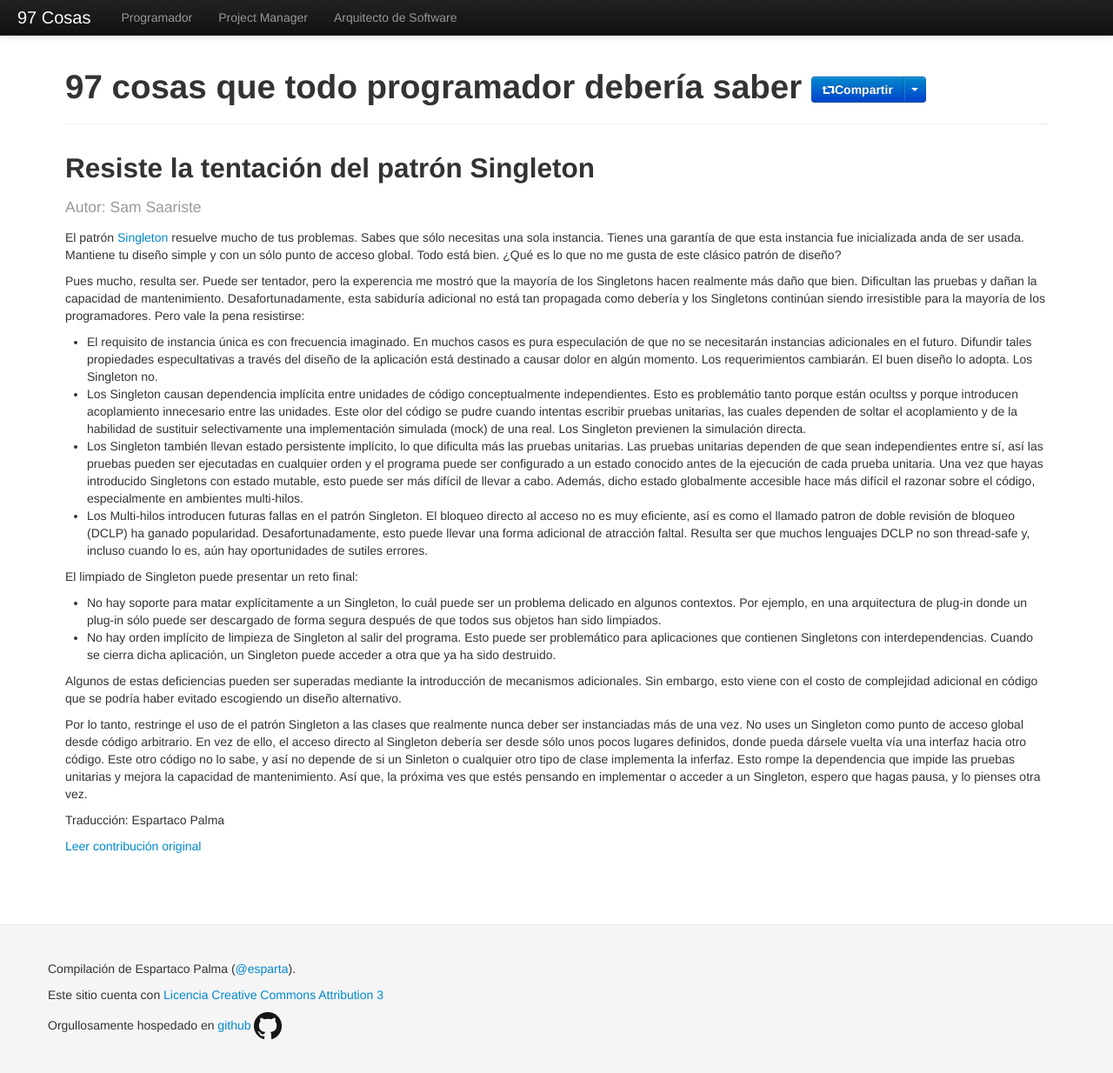
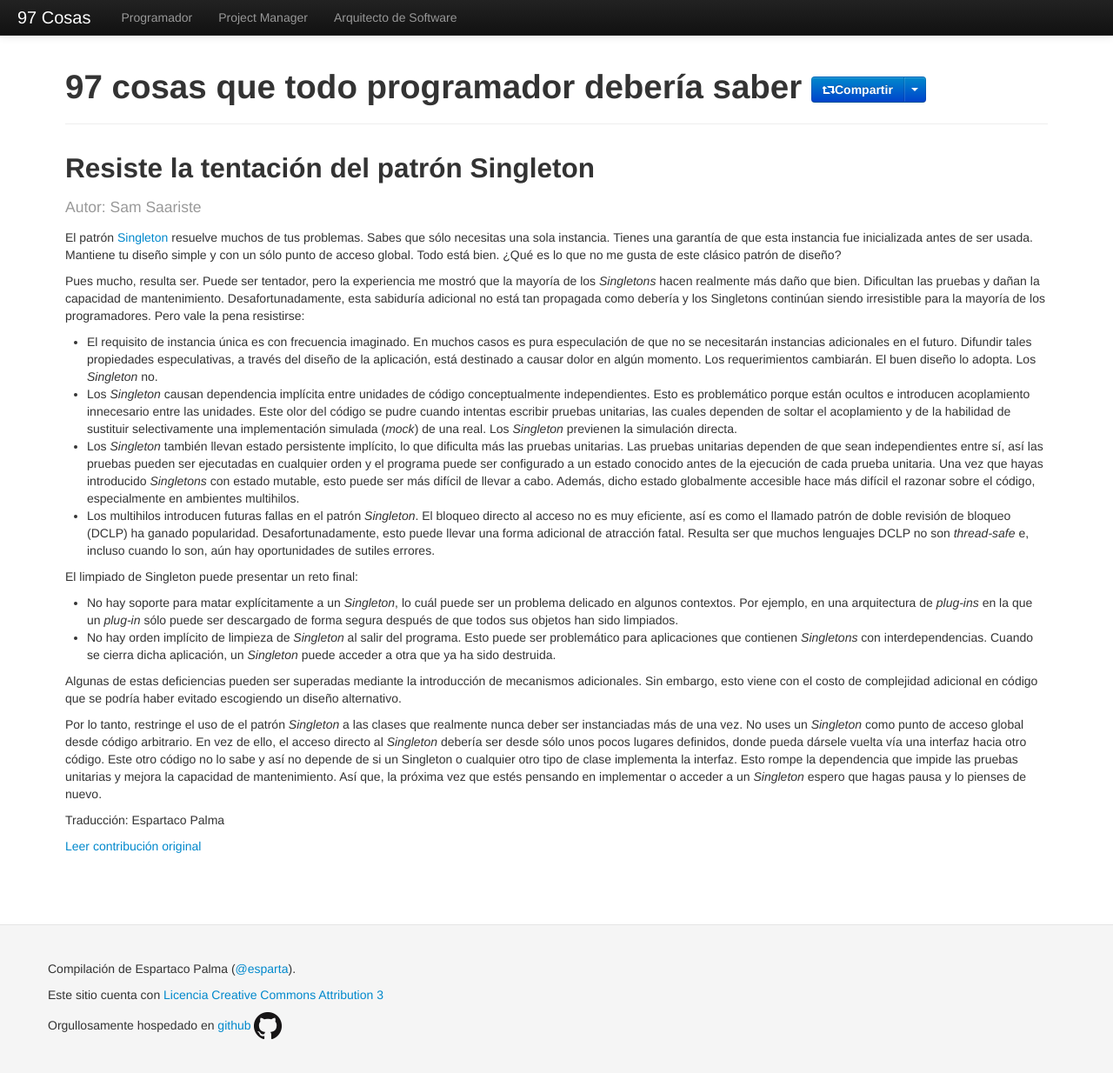
Before and after one commit to esparta/97cosas, a Jekyll site: the page built from programador/resiste-tentacion-singleton.md, in a window 1280 px wide and 1236 px high. Shown: the whole window at 87% size. Built offline with Jekyll 4.4.1, drawn with Linux system fonts in a browser that asks for light colours; comment, search, counter and statistics services are not loaded.

Commit message:
Spelling corrections on resiste-tentacion-singleton

```diff
--- a/programador/resiste-tentacion-singleton.md
+++ b/programador/resiste-tentacion-singleton.md
@@ -7,10 +7,14 @@ translator: Espartaco Palma
 original: http://programmer.97things.oreilly.com/wiki/index.php/Resist_the_Temptation_of_the_Singleton_Pattern
 ---
 
-El patrón [Singleton][1] resuelve mucho de tus problemas. Sabes que sólo necesitas una sola instancia. Tienes una garantía de que esta instancia fue inicializada anda de ser usada. Mantiene tu diseño simple y con un sólo punto de acceso global. Todo está bien. ¿Qué es lo que no me gusta de este clásico patrón de diseño?
+El patrón [Singleton][1] resuelve muchos de tus problemas. Sabes que
+sólo necesitas una sola instancia. Tienes una garantía de que esta
+instancia fue inicializada antes de ser usada. Mantiene tu diseño simple
+y con un sólo punto de acceso global. Todo está bien. ¿Qué es lo que no
+me gusta de este clásico patrón de diseño?
 
-Pues mucho, resulta ser. Puede ser tentador, pero la experencia me
-mostró que la mayoría de los Singletons hacen realmente más daño que
+Pues mucho, resulta ser. Puede ser tentador, pero la experiencia me
+mostró que la mayoría de los _Singletons_ hacen realmente más daño que
 bien. Dificultan las pruebas y dañan la capacidad de mantenimiento.
 Desafortunadamente, esta sabiduría adicional no está tan propagada como
 debería y los Singletons continúan siendo irresistible para la mayoría
@@ -18,60 +22,60 @@ de los programadores. Pero vale la pena resistirse:
 
 * El requisito de instancia única es con frecuencia imaginado. En muchos
 casos es pura especulación de que no se necesitarán instancias
-adicionales en el futuro. Difundir tales propiedades especultativas a
-través del diseño de la aplicación está destinado a causar dolor en algún
-momento. Los requerimientos cambiarán. El buen diseño lo adopta. Los
-Singleton no.
-* Los Singleton causan dependencia implícita entre unidades de código
-conceptualmente independientes. Esto es problemátio tanto porque están
-ocultss y porque introducen acoplamiento innecesario entre las unidades.
-Este olor del código se pudre cuando intentas escribir pruebas unitarias,
-las cuales dependen de soltar el acoplamiento y de la habilidad de
-sustituir selectivamente una implementación simulada (mock) de una real.
-Los Singleton previenen la simulación directa.
-* Los Singleton también llevan estado persistente implícito, lo que
+adicionales en el futuro. Difundir tales propiedades especulativas, a
+través del diseño de la aplicación, está destinado a causar dolor en
+algún momento. Los requerimientos cambiarán. El buen diseño lo adopta.
+Los _Singleton_ no.
+* Los _Singleton_ causan dependencia implícita entre unidades de código
+conceptualmente independientes. Esto es problemático porque están
+ocultos e introducen acoplamiento innecesario entre las unidades. Este
+olor del código se pudre cuando intentas escribir pruebas unitarias, las
+cuales dependen de soltar el acoplamiento y de la habilidad de sustituir
+selectivamente una implementación simulada (_mock_) de una real. Los
+_Singleton_ previenen la simulación directa.
+* Los _Singleton_ también llevan estado persistente implícito, lo que
 dificulta más las pruebas unitarias. Las pruebas unitarias dependen de
 que sean independientes entre sí, así las pruebas pueden ser ejecutadas
 en cualquier orden y el programa puede ser configurado a un estado
-conocido antes de la ejecución de cada prueba unitaria. Una vez que hayas
-introducido Singletons con estado mutable, esto puede ser más difícil de
-llevar a cabo. Además, dicho estado globalmente accesible hace más
-difícil el razonar sobre el código, especialmente en ambientes
-multi-hilos.
-* Los Multi-hilos introducen futuras fallas en el patrón Singleton. El
+conocido antes de la ejecución de cada prueba unitaria. Una vez que
+hayas introducido _Singletons_ con estado mutable, esto puede ser más
+difícil de llevar a cabo. Además, dicho estado globalmente accesible
+hace más difícil el razonar sobre el código, especialmente en ambientes
+multihilos.
+* Los multihilos introducen futuras fallas en el patrón _Singleton_. El
 bloqueo directo al acceso no es muy eficiente, así es como el llamado
-patron de doble revisión de bloqueo (DCLP) ha ganado popularidad.
+patrón de doble revisión de bloqueo (DCLP) ha ganado popularidad.
 Desafortunadamente, esto puede llevar una forma adicional de atracción
-faltal. Resulta ser que muchos lenguajes DCLP no son thread-safe y,
-incluso cuando lo es, aún hay oportunidades de sutiles errores.
+fatal. Resulta ser que muchos lenguajes DCLP no son _thread-safe_ e,
+incluso cuando lo son, aún hay oportunidades de sutiles errores.
 
 El limpiado de Singleton puede presentar un reto final:
 
-* No hay soporte para matar explícitamente a un Singleton, lo cuál puede
-ser un problema delicado en algunos contextos. Por ejemplo, en una
-arquitectura de plug-in donde un plug-in sólo puede ser descargado de
-forma segura después de que todos sus objetos han sido limpiados.
-* No hay orden implícito de limpieza de Singleton al salir del programa.
-Esto puede ser problemático para aplicaciones que contienen Singletons
-con interdependencias. Cuando se cierra dicha aplicación, un Singleton
-puede acceder a otra que ya ha sido destruido.
+* No hay soporte para matar explícitamente a un _Singleton_, lo cuál
+puede ser un problema delicado en algunos contextos. Por ejemplo, en una
+arquitectura de _plug-ins_ en la que un _plug-in_ sólo puede ser
+descargado de forma segura después de que todos sus objetos han sido
+limpiados.
+* No hay orden implícito de limpieza de _Singleton_ al salir del
+programa. Esto puede ser problemático para aplicaciones que contienen
+_Singletons_ con interdependencias. Cuando se cierra dicha aplicación,
+un _Singleton_ puede acceder a otra que ya ha sido destruida.
 
-Algunos de estas deficiencias pueden ser superadas mediante la
+Algunas de estas deficiencias pueden ser superadas mediante la
 introducción de mecanismos adicionales. Sin embargo, esto viene con el
 costo de complejidad adicional en código que se podría haber evitado
 escogiendo un diseño alternativo.
 
-Por lo tanto, restringe el uso de el patrón Singleton a las clases que
+Por lo tanto, restringe el uso de el patrón _Singleton_ a las clases que
 realmente nunca deber ser instanciadas más de una vez. No uses un
-Singleton como punto de acceso global desde código arbitrario. En vez de
-ello, el acceso directo al Singleton debería ser desde sólo unos pocos
-lugares definidos, donde pueda dársele vuelta vía una interfaz hacia
-otro código. Este otro código no lo sabe, y así no depende de si un
-Sinleton o cualquier otro tipo de clase implementa la inferfaz. Esto
+_Singleton_ como punto de acceso global desde código arbitrario. En vez
+de ello, el acceso directo al _Singleton_ debería ser desde sólo unos
+pocos lugares definidos, donde pueda dársele vuelta vía una interfaz
+hacia otro código. Este otro código no lo sabe y así no depende de si un
+Singleton o cualquier otro tipo de clase implementa la interfaz. Esto
 rompe la dependencia que impide las pruebas unitarias y mejora la
-capacidad de mantenimiento. Así que, la próxima ves que estés pensando
-en implementar o acceder a un Singleton, espero que hagas pausa, y lo
-pienses otra vez.
-
+capacidad de mantenimiento. Así que, la próxima vez que estés pensando
+en implementar o acceder a un _Singleton_ espero que hagas pausa y lo
+pienses de nuevo.
 
 [1]: https://es.wikipedia.org/wiki/Singleton
```
